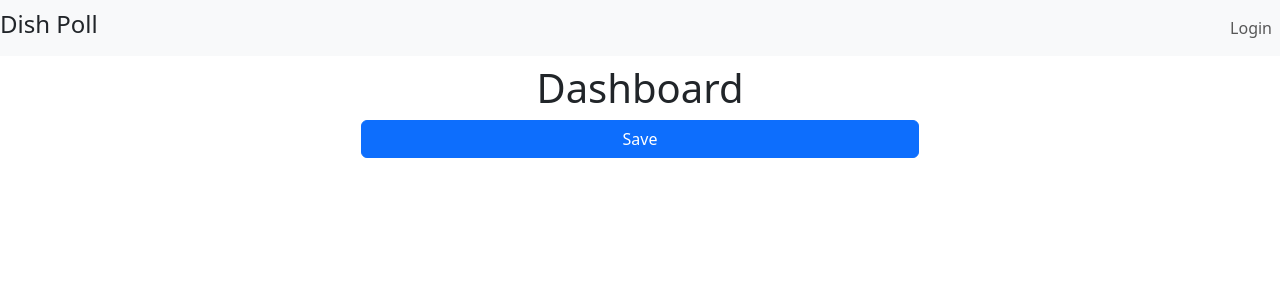
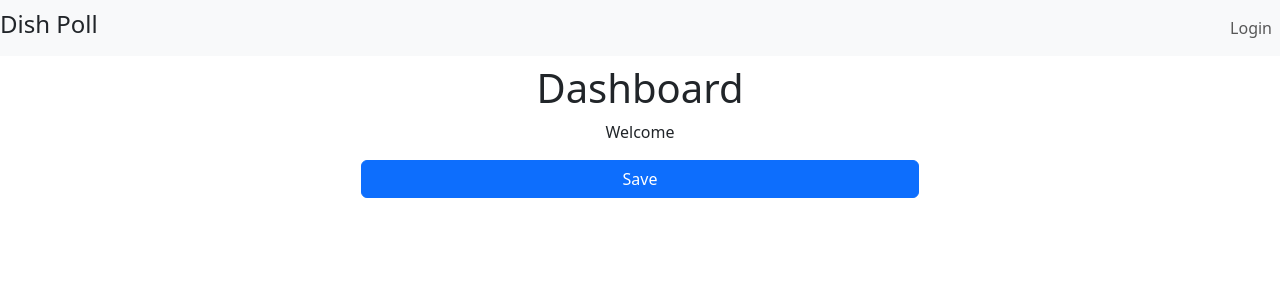
Before and after one commit to WinayCV/Dish-poll, a React (Vite) app: page /dashboard in a window 1280 px wide. Shown: the top 300 px of the page. Built offline with nearby package versions, Linux system fonts and the light colour scheme.

Commit message:
read me file

```diff
--- a/src/components/Dashboard.jsx
+++ b/src/components/Dashboard.jsx
@@ -79,6 +79,7 @@ export const Dashboard = () => {
       <ToastContainer />
       <div className="d-flex flex-column align-items-center">
         <h1 className="text-center mt-2">Dashboard</h1>
+        <p>Welcome {users.user.username}</p>
         <Button onClick={handleSave} className="w-50 mb-5">
           Save
         </Button>
--- a/src/components/Login.jsx
+++ b/src/components/Login.jsx
@@ -5,9 +5,6 @@ import {users} from '../userInfo/userInfo';
 import {useNavigate} from 'react-router-dom';
 import {DishesContext, UserContext} from '../App';
 import axios from 'axios';
-// import 'react-toastify/dist/ReactToastify.css';
-
-import {ToastContainer, toast} from 'react-toastify';
 
 export const Login = () => {
   const {usersDispatch} = useContext(UserContext);
@@ -52,10 +49,6 @@ export const Login = () => {
         setErrors(newErrors);
       } else {
         const userInfo = {id: user.id, username: user.username};
-        console.log('object');
-        toast.success('Welcome ${user.username', {
-          position: toast.POSITION.TOP_CENTER,
-        });
         const userInfoString = JSON.stringify(userInfo);
         localStorage.setItem('user', userInfoString);
         try {
@@ -84,7 +77,6 @@ export const Login = () => {
       <div className="row justify-content-center">
         <div className="col-md-6">
           <h1 className="text-center mb-4">Login</h1>
-          <ToastContainer />
           <Form onSubmit={handleSubmit}>
             <Form.Group className="mb-3" controlId="formBasicEmail">
               <Form.Label>User Name</Form.Label>
```
Also changed, not shown: 1 other file (tests, documents, lock files or other folders).
